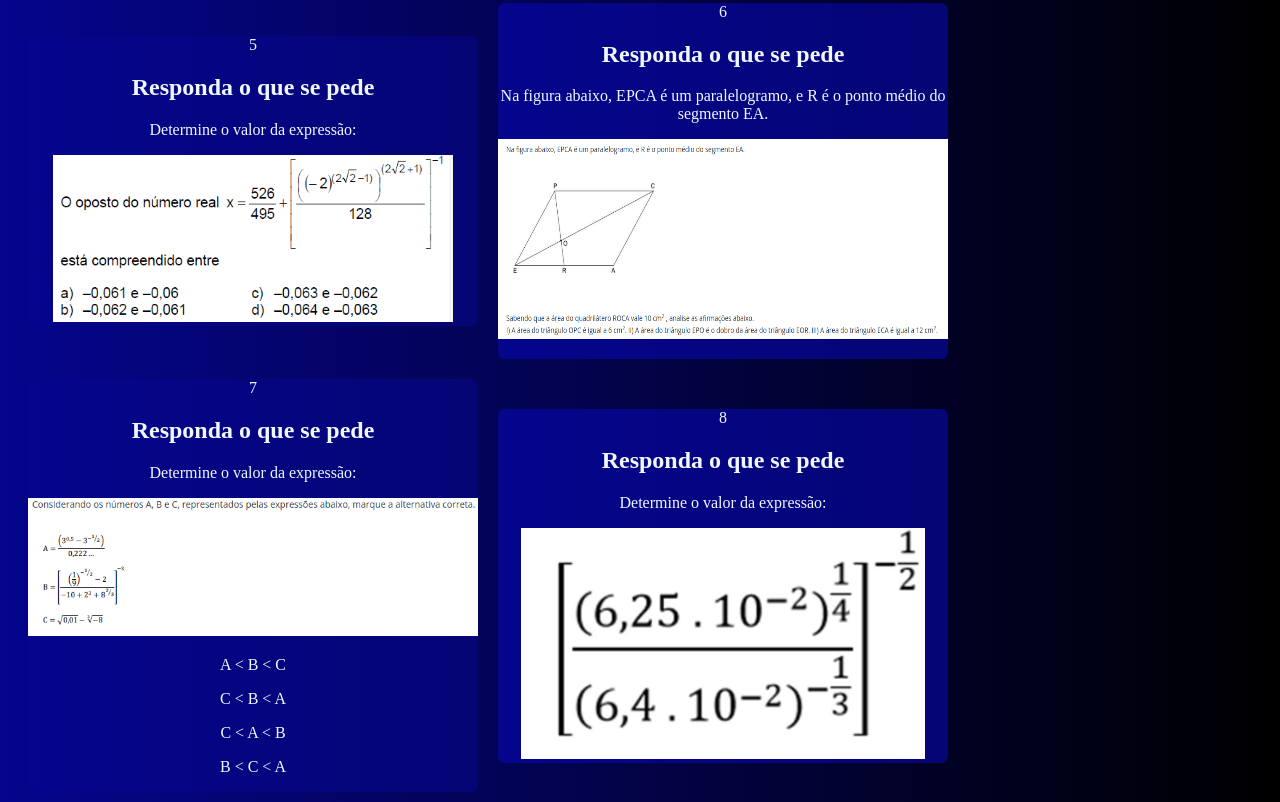
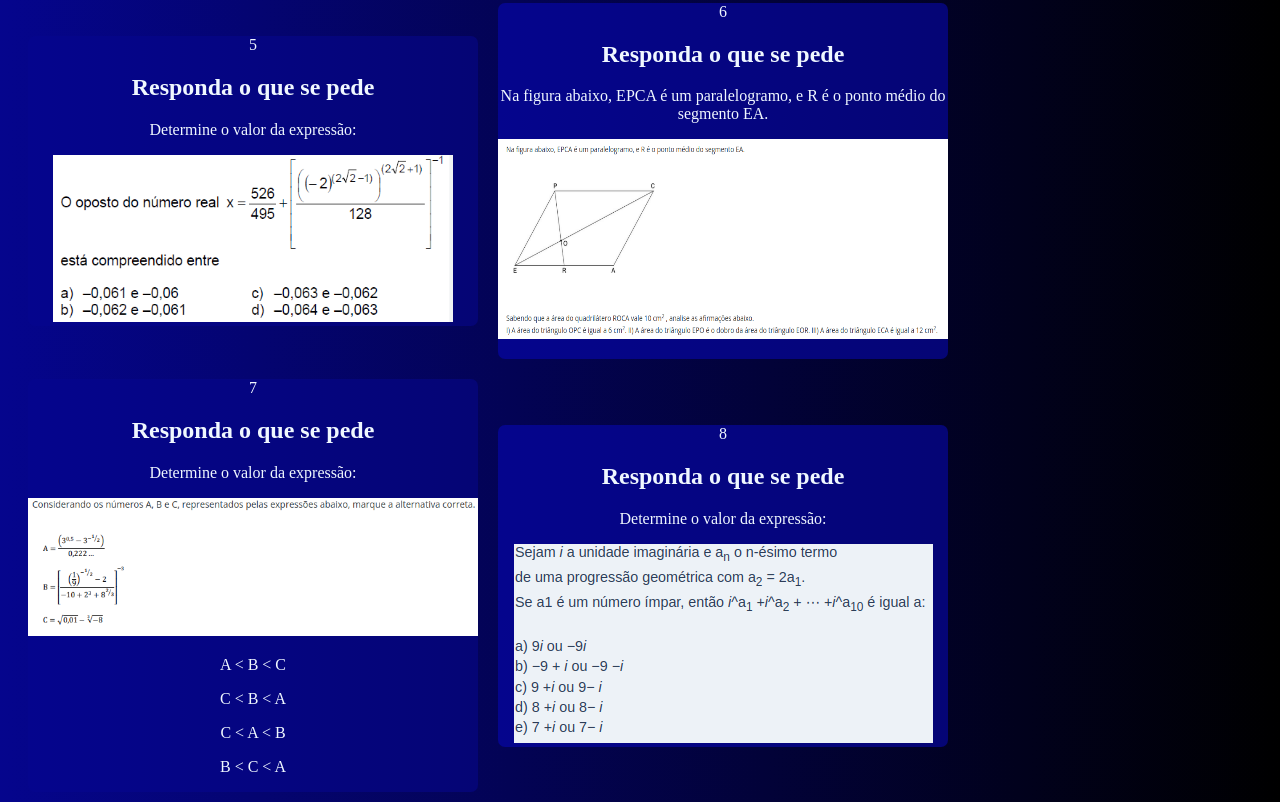
Before and after one commit to Leonam-01/3-trimestre, a plain HTML site: page index.html in a window 1280 px wide. Shown: the part 906-1708 px from the top of the page. Drawn offline with Linux system fonts and the light colour scheme.

Commit message:
Add files via upload

```diff
--- a/index.html
+++ b/index.html
@@ -4,7 +4,7 @@
     <link rel="stylesheet" href="style.css">
     <meta charset="UTF-8">
     <meta name="viewport" content="width=device-width, initial-scale=1.0">
-    <title>bumbum durinho</title>
+    <title>quizziz incompleto de matematica basica</title>
 </head>
 <body>
     <header>QUIZZES MATEMATICA</header>
@@ -68,7 +68,7 @@
             8
             <h2>Responda o que se pede</h2>
             <p>Determine o valor da expressão:</p>
-            <img src="questao1.png" alt="questao1">
+            <img src="imgb.png" alt="questao1">
         </div>
         </div>
 
```
Also changed, not shown: imgb.png (added).
